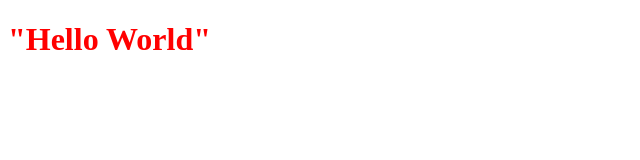
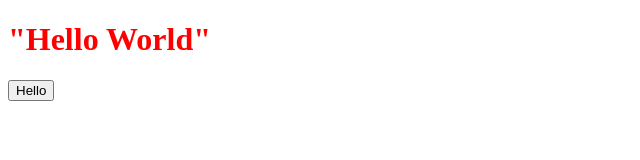
Before and after one commit to pcyu/gulpboilerplate, a plain HTML site: page index.html in a window 1280 px wide. Shown: the whole page, without its empty margins (0-640 px from the left). Drawn offline with Linux system fonts and the light colour scheme.

Commit message:
added button

```diff
--- a/index.html
+++ b/index.html
@@ -9,6 +9,7 @@
   </head>
   <body>
     <h1>"Hello World"</h1>
+    <button>Hello</button>
     <script type="text/javascript" src="index.js"></script>
   </body>
 </html>
```
